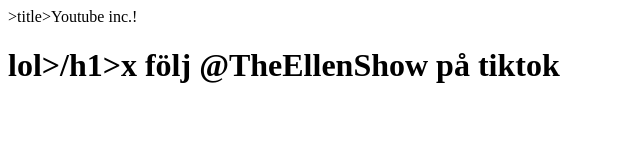
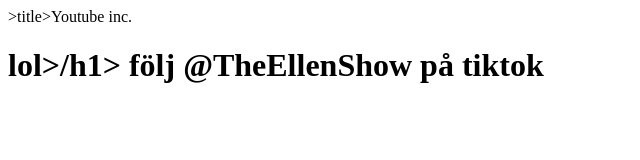
Before and after one commit to RequiseGaming/ee21_swagg, a plain HTML site: page index.html in a window 1280 px wide. Shown: the whole page, without its empty margins (0-640 px from the left). Drawn offline with Linux system fonts and the light colour scheme.

Commit message:
Update index.html

```diff
--- a/index.html
+++ b/index.html
@@ -1,9 +1,9 @@
 <html>
   <head>
-    >title>Youtube inc.!</title>
+    >title>Youtube inc.</title>
   </head>
 <body>
-  <h1>lol>/h1>x
+  <h1>lol>/h1>
     följ @TheEllenShow på tiktok
 
 
```
